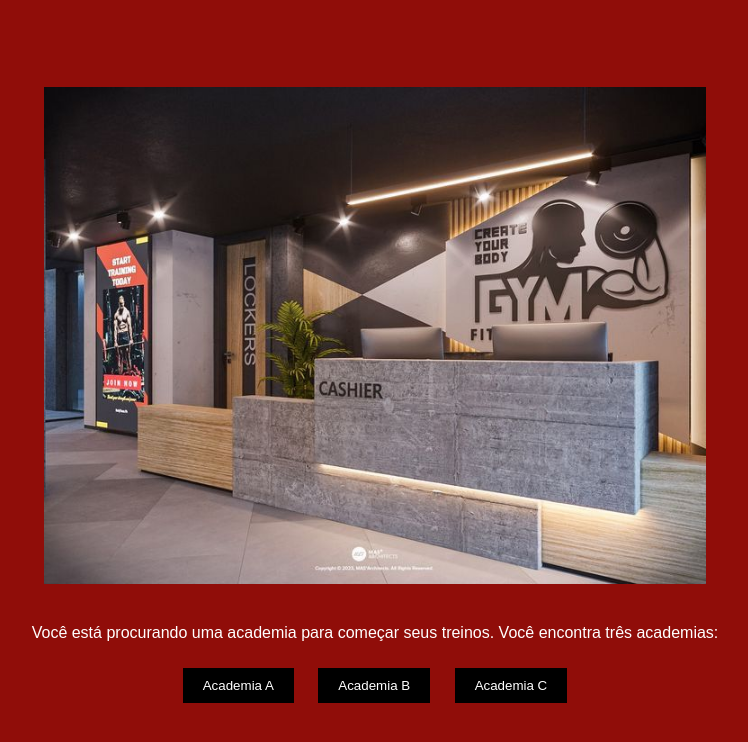
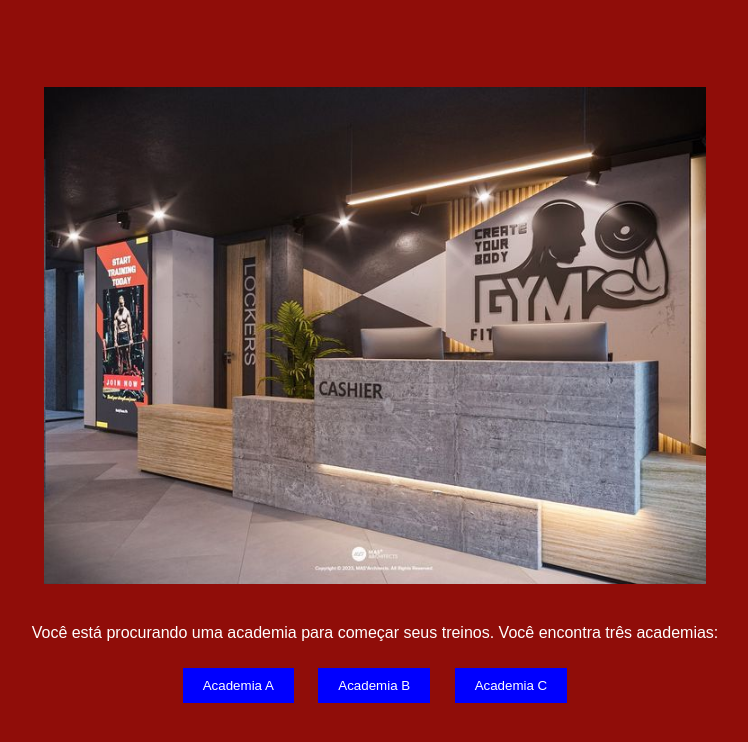
Before and after one commit to Sobron09/Escolha-de-Academia, a plain HTML site: page index.html in a window 1280 px wide. Shown: the whole page, without its empty margins (265-1013 px from the left). Drawn offline with Linux system fonts and the light colour scheme; a web font is replaced by a local one.

Commit message:
Update style.css

```diff
--- a/style.css
+++ b/style.css
@@ -10,7 +10,7 @@ body {
 }
 
 button {
-    background-color: black;
+    background-color: #0000ff;
     color: white;
     font-family: "Bai Jamjuree", sans-serif;
     padding: 10px 20px;
```
